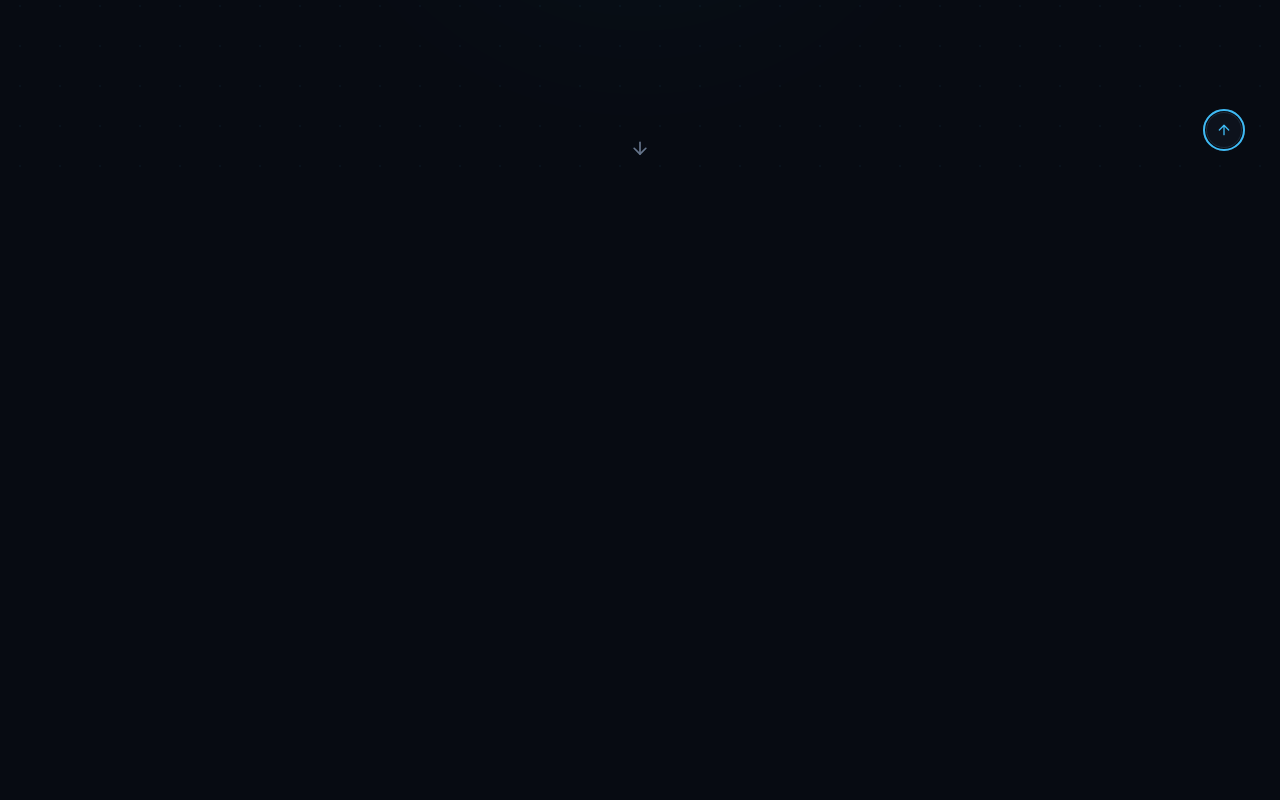
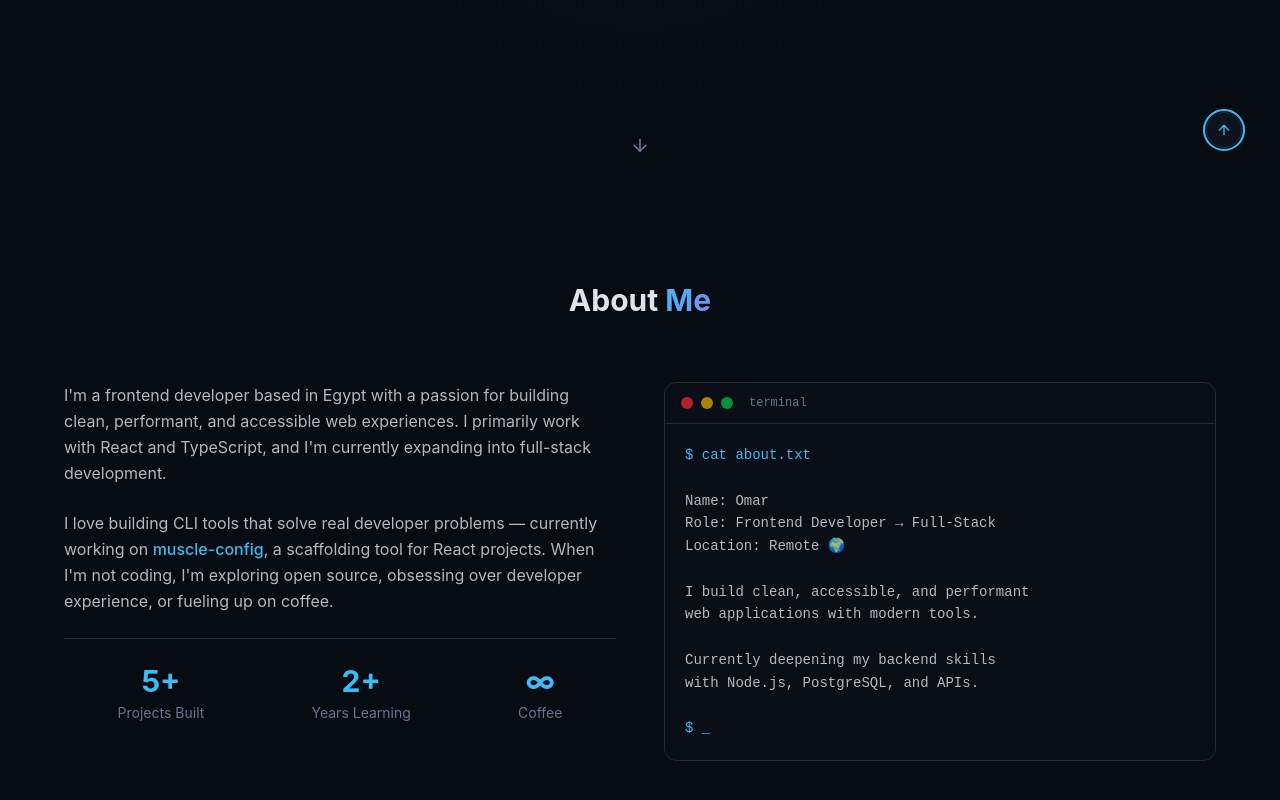
Before and after one commit to Cat-Div7/Portfollio, a React (Vite) app: page / in a window 1280 px wide. Shown: the part 614-1414 px from the top of the page. Before the commit the page ends 800 px from the top, so only its background shows below. Built offline with nearby package versions, Linux system fonts and the light colour scheme.

Commit message:
feat: add About section with terminal card and animated stats

```diff
--- a/src/App.tsx
+++ b/src/App.tsx
@@ -1,3 +1,4 @@
+import About from "./components/About";
 import Hero from "./components/Hero";
 import Navbar from "./components/Navbar";
 import ScrollProgress from "./components/ScrollProgress";
@@ -10,6 +11,7 @@ function App() {
       <ScrollProgress />
       <main>
         <Hero />
+        <About />
       </main>
       <ScrollToTop />
     </>
--- /dev/null
+++ b/src/components/About.tsx
@@ -0,0 +1,125 @@
+import { motion } from "framer-motion";
+import {
+  fadeInUp,
+  slideInLeft,
+  slideInRight,
+  staggerContainer,
+  staggerItem,
+} from "@/lib/animations";
+import { stats, terminalLines } from "@/data";
+import { useCountUp } from "@/hooks/useCountUp";
+
+function StatItem({
+  label,
+  value,
+  suffix,
+}: {
+  label: string;
+  value: string;
+  suffix: string;
+}) {
+  const isNumeric = !isNaN(Number(value));
+  const { count, ref } = useCountUp(isNumeric ? Number(value) : 0, 1500);
+
+  return (
+    <div ref={ref} className="text-center">
+      <div className="text-primary text-3xl font-bold">
+        {isNumeric ? count : value}
+        {suffix}
+      </div>
+      <div className="text-muted-foreground mt-1 text-sm">{label}</div>
+    </div>
+  );
+}
+
+function TerminalCard() {
+  return (
+    <motion.div
+      variants={slideInRight}
+      className="glass overflow-hidden rounded-xl"
+    >
+      <div className="border-border flex items-center gap-2 border-b px-4 py-3">
+        <div className="h-3 w-3 rounded-full bg-red-500/70" />
+        <div className="h-3 w-3 rounded-full bg-yellow-500/70" />
+        <div className="h-3 w-3 rounded-full bg-green-500/70" />
+        <span className="text-muted-foreground ml-2 font-mono text-xs">
+          terminal
+        </span>
+      </div>
+      <div className="p-5 font-mono text-sm leading-relaxed">
+        {terminalLines.map((line, i) => (
+          <motion.div
+            key={i}
+            initial={{ opacity: 0 }}
+            whileInView={{ opacity: 1 }}
+            transition={{ delay: i * 0.1 }}
+            viewport={{ once: true }}
+            className={
+              line.startsWith("$") ? "text-primary" : "text-foreground/80"
+            }
+          >
+            {line || "\u00A0"}
+          </motion.div>
+        ))}
+      </div>
+    </motion.div>
+  );
+}
+
+export default function About() {
+  return (
+    <section id="about" className="px-6 py-24">
+      <div className="mx-auto max-w-6xl">
+        <motion.h2
+          variants={fadeInUp}
+          initial="hidden"
+          whileInView="visible"
+          viewport={{ once: true }}
+          className="mb-16 text-center text-3xl font-bold"
+        >
+          About <span className="text-gradient">Me</span>
+        </motion.h2>
+
+        <motion.div
+          variants={staggerContainer}
+          initial="hidden"
+          whileInView="visible"
+          viewport={{ once: true }}
+          className="grid items-start gap-12 md:grid-cols-2"
+        >
+          {/* Left — bio + stats */}
+          <motion.div variants={slideInLeft} className="space-y-6">
+            <p className="text-foreground/80 leading-relaxed">
+              I'm a frontend developer based in Egypt with a passion for
+              building clean, performant, and accessible web experiences. I
+              primarily work with React and TypeScript, and I'm currently
+              expanding into full-stack development.
+            </p>
+            <p className="text-foreground/80 leading-relaxed">
+              I love building CLI tools that solve real developer problems —
+              currently working on{" "}
+              <span className="text-primary font-medium">muscle-config</span>, a
+              scaffolding tool for React projects. When I'm not coding, I'm
+              exploring open source, obsessing over developer experience, or
+              fueling up on coffee.
+            </p>
+
+            <motion.div
+              variants={staggerContainer}
+              className="border-border flex justify-around border-t pt-6"
+            >
+              {stats.map((stat) => (
+                <motion.div key={stat.label} variants={staggerItem}>
+                  <StatItem {...stat} />
+                </motion.div>
+              ))}
+            </motion.div>
+          </motion.div>
+
+          {/* Right — terminal */}
+          <TerminalCard />
+        </motion.div>
+      </div>
+    </section>
+  );
+}
```
